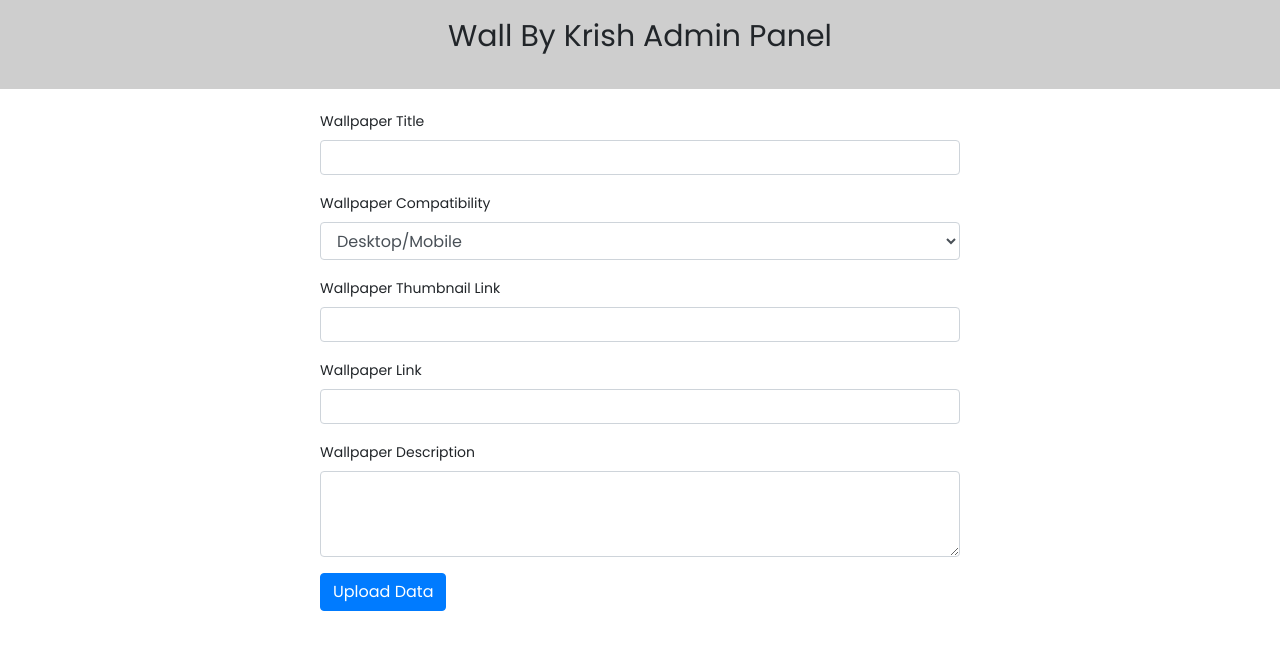
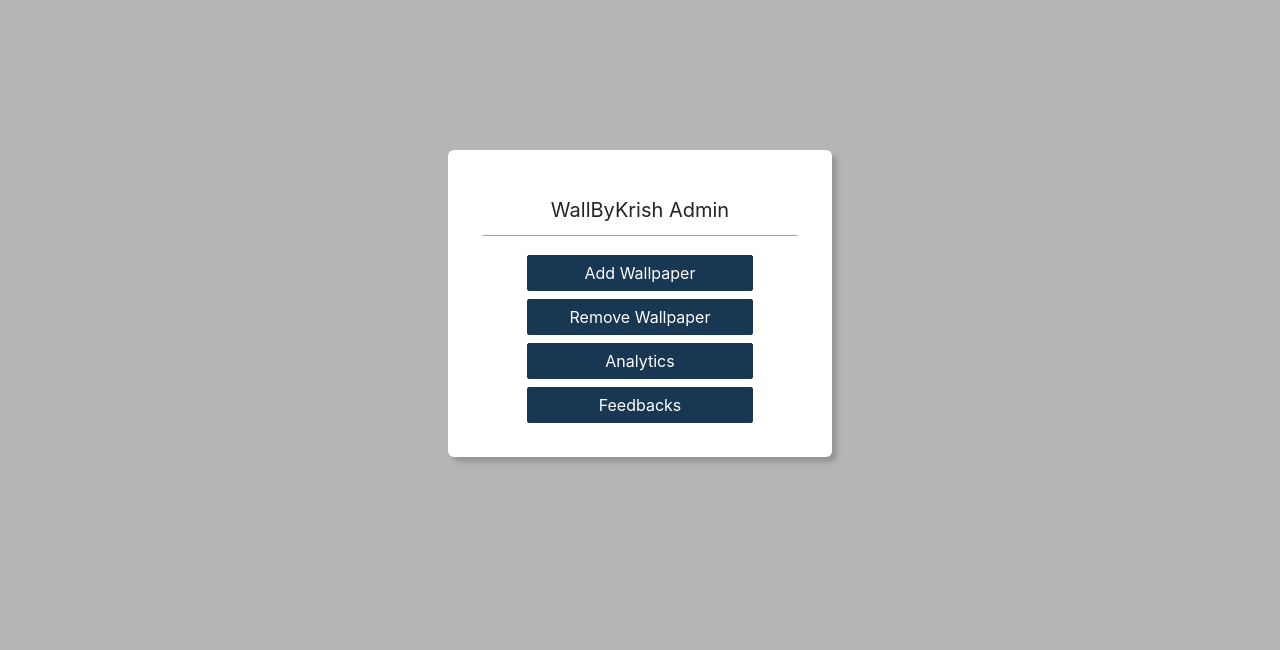
Before and after one commit to neel-jotaniya/Wallbykrish, a Flask app: template templates/admin.html in a window 1280 px wide. Shown: the top 650 px of the page. Run offline with Flask 2, Linux system fonts and the light colour scheme; the template is opened without the code that fills it, so the values that code supplies are empty.

Commit message:
new file

```diff
--- a/main.py
+++ b/main.py
@@ -1,4 +1,3 @@
-from pickle import FALSE
 from flask import Flask, render_template,request,redirect
 from flask_sqlalchemy import SQLAlchemy
 import os
@@ -13,7 +12,6 @@ app.config['SQLALCHEMY_DATABASE_URI'] = os.environ.get('DATABASE_URL').replace("
 # os.environ.get('DATABASE_URL').replace("postgres", "postgresql")
 global security_code
 security_code = False
-
 
 
 db = SQLAlchemy(app)
@@ -56,7 +54,7 @@ def home():
 
     return render_template('index.html', all_image = all_image)
 
-@app.route('/admin',methods = ['GET','POST'])
+@app.route('/add',methods = ['GET','POST'])
 def private_route():
     if request.method == 'POST':
         Wallpaper_title = request.form.get('wallpaper Title')
@@ -75,10 +73,10 @@ def private_route():
         db.session.add(entry)
         db.session.commit()
 
-        return redirect('/')
+        return redirect('/add')
     else:
         if security_code == True:
-            return render_template('admin.html')
+            return render_template('add.html')
         return "Not autheticated"
 
 @app.route('/login',methods = ['GET','POST'])
@@ -94,6 +92,3 @@ def login():
             return render_template('login.html')
     else :
         return render_template('login.html')
-
-
-#  todo = Content.query.filter_by(sno=sno).first()
--- a/templates/admin.html
+++ b/templates/admin.html
@@ -1,90 +1,102 @@
-
 <!DOCTYPE html>
 <html lang="en">
-
   <head>
     <meta charset="UTF-8" />
     <meta http-equiv="X-UA-Compatible" content="IE=edge" />
     <meta name="viewport" content="width=device-width, initial-scale=1.0" />
-    <title>Admin | Wall By Krish</title>
+    <title>WallByKrish | Admin Panel</title>
   </head>
   <link rel="preconnect" href="https://fonts.googleapis.com" />
   <link rel="preconnect" href="https://fonts.gstatic.com" crossorigin />
-<link href="https://fonts.googleapis.com/css2?family=Poppins&display=swap" rel="stylesheet" />
-<link rel="stylesheet" href="https://cdn.jsdelivr.net/npm/bootstrap@4.4.1/dist/css/bootstrap.min.css"
-    integrity="sha384-Vkoo8x4CGsO3+Hhxv8T/Q5PaXtkKtu6ug5TOeNV6gBiFeWPGFN9MuhOf23Q9Ifjh" crossorigin="anonymous" />
+  <link
+    href="https://fonts.googleapis.com/css2?family=Poppins&display=swap"
+    rel="stylesheet"
+  />
+  <link
+    rel="stylesheet"
+    href="https://cdn.jsdelivr.net/npm/bootstrap@4.4.1/dist/css/bootstrap.min.css"
+  />
   <style>
-    * {
-        font-family: 'Poppins', sans-serif;
+    body {
+      background-color: rgba(128, 128, 128, 0.582);
     }
-
-    header {
-        background-color: rgba(128, 128, 128, 0.39);
-        padding: 14px;
+    .login {
+      width: 30%;
+      margin: 150px auto;
+      background-color: white;
+      padding: 30px;
+      border-radius: 6px;
+      box-shadow: 5px 5px 5px rgba(0, 0, 0, 0.176);
     }
-
+    input {
+      margin: 15px 0px;
+    }
+    input[type="text"] {
+      font-size: 18px;
+    }
+    .buttons {
+      display: flex;
+      justify-content: center;
+      align-items: center;
+      flex-direction: column;
+    }
+    .button {
+      background-color: #173753;
+      color: white;
+      border: 1.5px solid #173753;
+      border-radius: 2px;
+      padding: 5px 10px;
+      width: 70%;
+      margin: 4px;
+    }
+    .button:hover {
+      background-color: white;
+      color: #173753;
+      border-top: 1.5px solid #173753;
+      border-bottom: 1.5px solid #173753;
+      border-left: none;
+      border-right: none;
+    }
+    .btnDiv {
+      display: flex;
+      justify-content: center;
+    }
     .title {
+      font-size: 20px;
       text-align: center;
-        font-size: 30px;
+      border-bottom: 1.3px solid rgba(0, 0, 0, 0.365);
+      margin: 5px;
+      padding: 10px;
+      margin-bottom: 15px;
     }
-
-    .subtitle {
-        text-align: center;
-        font-size: 16px;
+    @media only screen and (max-width: 650px) {
+      .login {
+        width: 80%;
       }
-
-    .addData {
-        width: 50%;
-        margin: 20px auto;
-    }
-
-    label {
-        font-size: 14px;
-    }
-
-    input[type="text"] {
-        font-size: 14px;
-    }
-    select option{
-        font-size: 14px;
     }
   </style>
+  <body>
+    <section class="login">
+      <p class="title">WallByKrish Admin</p>
+      <div class="buttons">
+        <button class="button" onclick="location.href = '/add';">
+          Add Wallpaper
+        </button>
+        <button
+          class="button"
+          onclick="location.href = 'deleteWallpaper.html';"
+        >
+          Remove Wallpaper
+        </button>
+        <button class="button" onclick="window.location.href='https://analytics.google.com/analytics/web/#/p309506002/reports/intelligenthome';">Analytics</button>
 
-<body>
-    <header>
-        <p class="title">Wall By Krish Admin Panel</p>
-    </header>
-    <main>
-        <section class="addData">
-            <form action="/admin" method="POST">
-                <div class="form-group">
-                    <label for="title" name="wallpaper Title" id ="wallpaper Title" >Wallpaper Title</label>
-                    <input type="text" class="form-control" name="wallpaper Title" id ="wallpaper Title" aria-describedby="title">
+        <button
+          class="button"
+          onclick="location.href = 'suggestionEntry.html';"
+        >
+          Feedbacks
+        </button>
       </div>
-                <div class="form-group">
-                    <label for="wallpaperType">Wallpaper Compatibility</label>
-                    <select class="form-control" name="Wallpaper Compatibility"  id="Wallpaper Compatibility">
-                        <option>Desktop/Mobile</option>
-                        <option>Mobile</option>
-                        <option>Desktop</option>
-                    </select>
-                </div>
-                <div class="form-group">
-                    <label for="thumbnailLink" name = "Wallpaper Thumbnail Link" id = "Wallpaper Thumbnail Link">Wallpaper Thumbnail Link</label>
-                    <input type="text" class="form-control" name = "Wallpaper Thumbnail Link" id = "Wallpaper Thumbnail Link">
-                </div>
-                <div class="form-group">
-                    <label for="wallpaperLink" name = "Wallpaper Link" id = "Wallpaper Link">Wallpaper Link</label>
-                    <input type="text" class="form-control" name = "Wallpaper Link" id = "Wallpaper Link">
-                </div>
-                <div class="form-group">
-                    <label for="wallDesc" name = "Wallpaper Description" id = "Wallpaper Description" >Wallpaper Description</label>
-                    <textarea class="form-control" name = "Wallpaper Description" id = "Wallpaper Description" rows="3"></textarea>
-                </div>
-                <button type="submit" class="btn btn-primary">Upload Data</button>
-            </form>
     </section>
-    </main>
   </body>
-
 </html>
```
Also changed, not shown: templates/addWallpaper.html (added, +102 -0 lines). Lines whose indentation alone changed are shown as unchanged.
